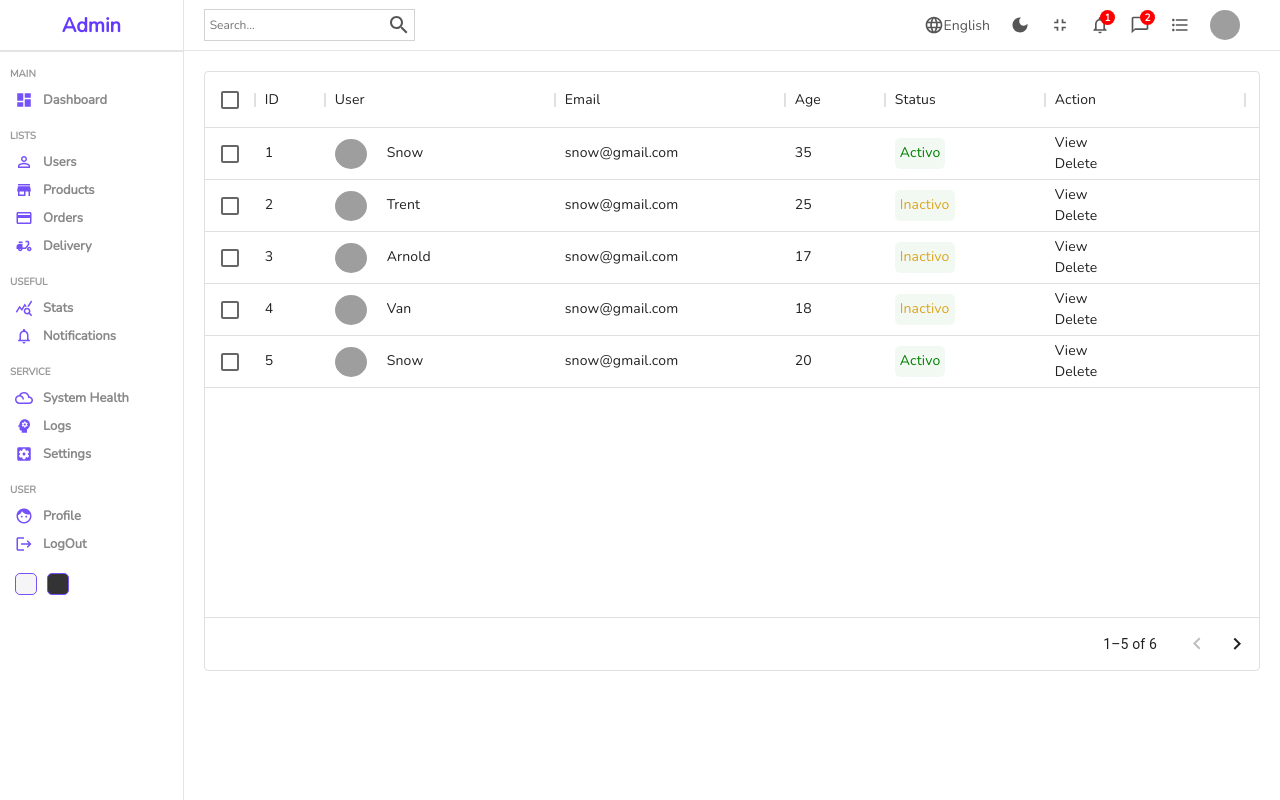
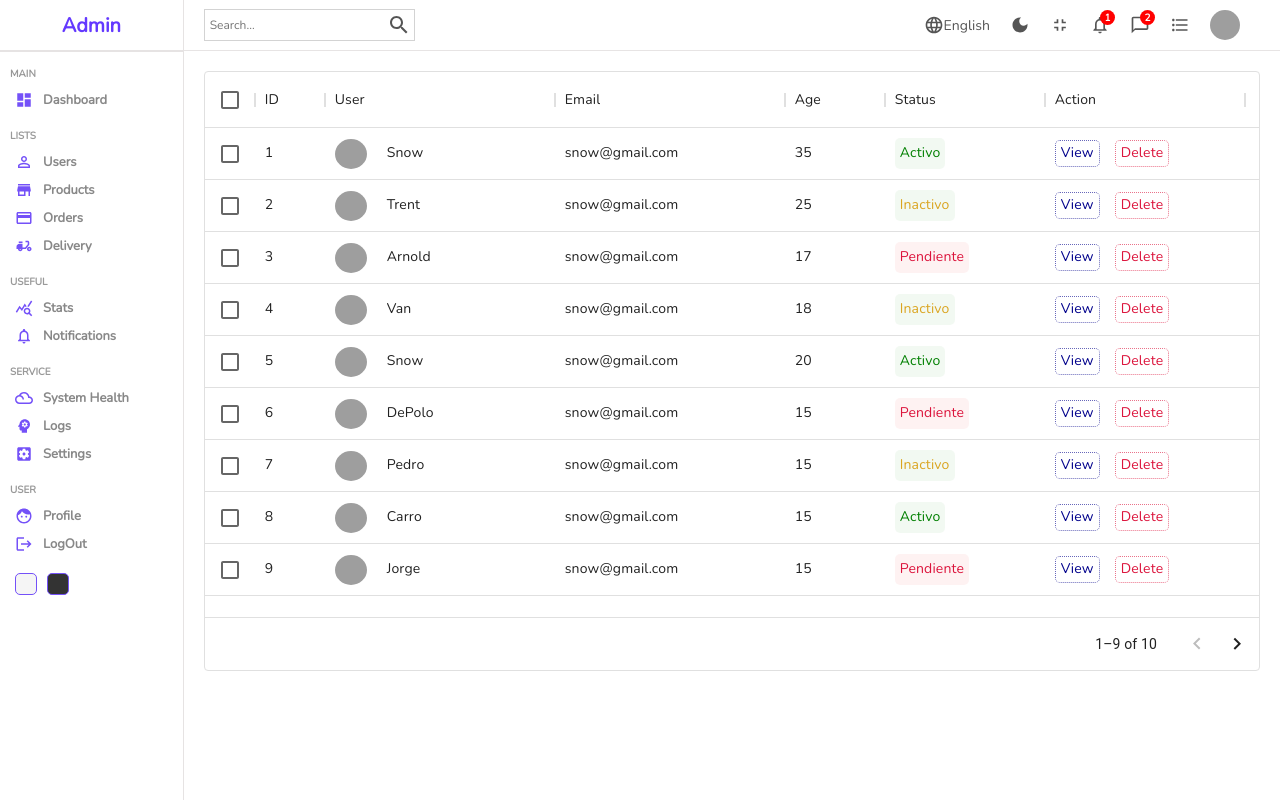
Before and after one commit to PaulGuillen/DashBoardReact, a React (Create React App) app: page /users in a window 1280 px wide. Built offline with nearby package versions, Linux system fonts and the light colour scheme; grey boxes are pictures that could not be loaded.

Commit message:
finishing users view

```diff
--- a/src/components/datatable/Datatable.jsx
+++ b/src/components/datatable/Datatable.jsx
@@ -24,8 +24,8 @@ const Datatable = () => {
       <DataGrid
         rows={userRows}
         columns={userColumns.concat(actionColumn)}
-        pageSize={5}
-        rowsPerPageOptions={[5]}
+        pageSize={9}
+        rowsPerPageOptions={[9]}
         checkboxSelection
       />
     </div>
--- a/src/components/datatable/datatable.scss
+++ b/src/components/datatable/datatable.scss
@@ -27,7 +27,33 @@
             background-color: rgba(0,128,0,0.05);
             color: goldenrod;
         }
+        &.Pendiente{
+            color: crimson;
+            background-color:  rgba(225,0,0,0.05);
+        }
 
     }
 
+    .cellAction{
+        display: flex;
+        align-items: center;
+        gap: 15px;
+
+        .viewButton{
+            padding: 2px 5px;
+            border-radius: 5px;
+            color: darkblue;
+            border: 1px dotted rgba(0,0,139,0.596);
+            cursor: pointer;
+        }
+
+        .deleteButton{
+            padding: 2px 5px;
+            border-radius: 5px;
+            color: crimson;
+            border: 1px dotted rgba(220,20,60,0.6);
+            cursor: pointer;
+        }
+    }
+
 }
--- a/src/datatablesource.js
+++ b/src/datatablesource.js
@@ -53,7 +53,7 @@ export const userRows = [
     id: 3,
     username: "Arnold",
     img: "https://upload.wikimedia.org/wikipedia/commons/a/a0/Pierre-Person.jpg",
-    status: "Inactivo",
+    status: "Pendiente",
     email: "snow@gmail.com",
     age: 17,
   },
@@ -78,7 +78,42 @@ export const userRows = [
 
   {
     id: 6,
-    username: "Snow",
+    username: "DePolo",
+    img: "https://upload.wikimedia.org/wikipedia/commons/a/a0/Pierre-Person.jpg",
+    status: "Pendiente",
+    email: "snow@gmail.com",
+    age: 15,
+  },
+
+  {
+    id: 7,
+    username: "Pedro",
+    img: "https://upload.wikimedia.org/wikipedia/commons/a/a0/Pierre-Person.jpg",
+    status: "Inactivo",
+    email: "snow@gmail.com",
+    age: 15,
+  },
+
+  {
+    id: 8,
+    username: "Carro",
+    img: "https://upload.wikimedia.org/wikipedia/commons/a/a0/Pierre-Person.jpg",
+    status: "Activo",
+    email: "snow@gmail.com",
+    age: 15,
+  },
+
+  {
+    id: 9,
+    username: "Jorge",
+    img: "https://upload.wikimedia.org/wikipedia/commons/a/a0/Pierre-Person.jpg",
+    status: "Pendiente",
+    email: "snow@gmail.com",
+    age: 15,
+  },
+  {
+    id: 10,
+    username: "Marco",
     img: "https://upload.wikimedia.org/wikipedia/commons/a/a0/Pierre-Person.jpg",
     status: "Inactivo",
     email: "snow@gmail.com",
```
